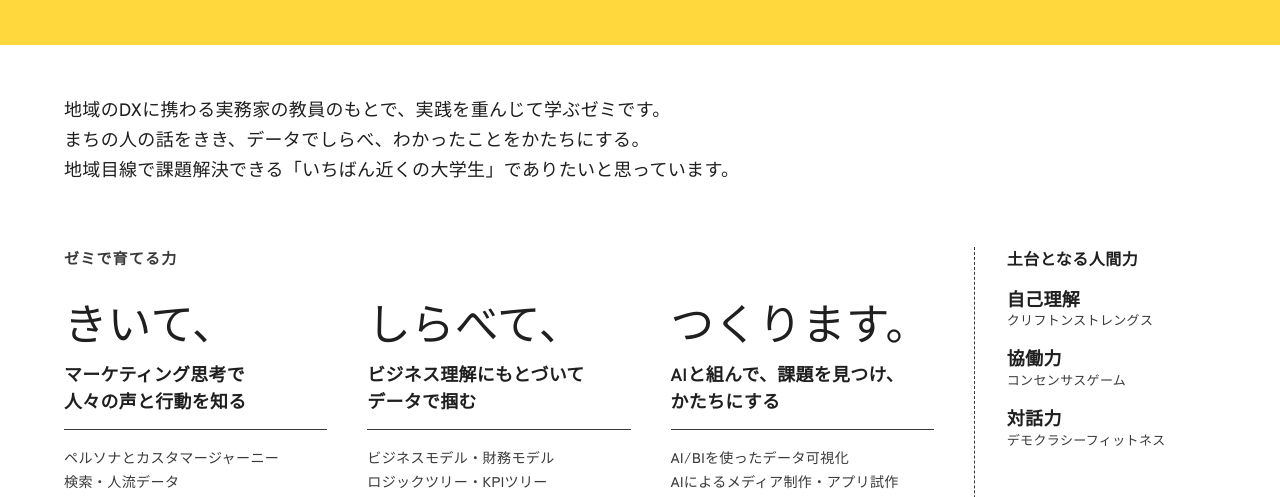
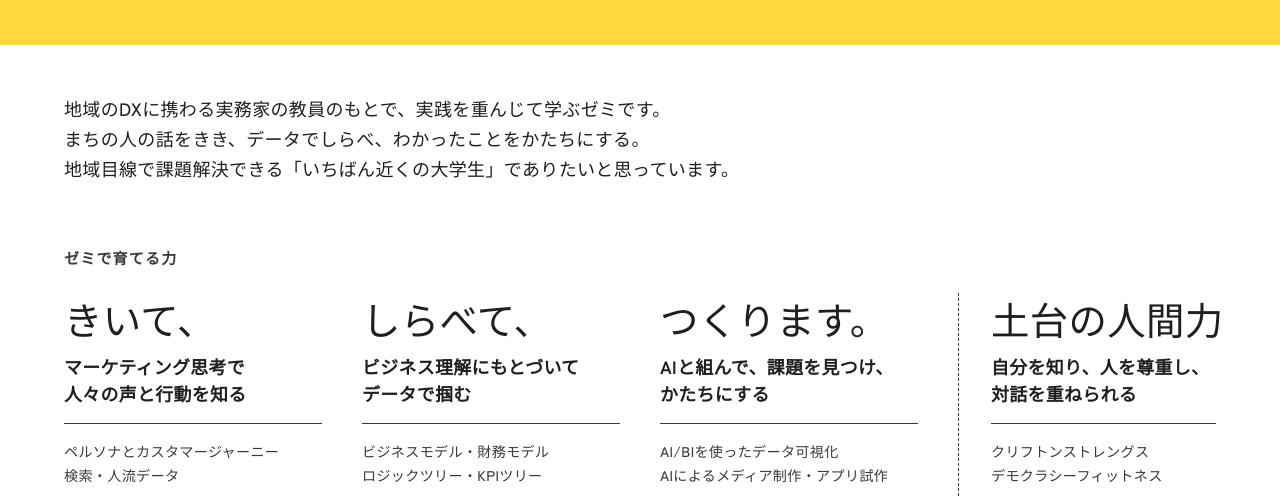
Before and after one commit to koseimiyazaki/myweb, an Astro site: page /seminar in a window 1280 px wide. Shown: the part 303-800 px from the top of the page. Built offline with nearby package versions, Linux system fonts and the light colour scheme; Astro itself is replaced by a stand-in of ours; a web font is replaced by a local one.

Commit message:
土台の人間力を「つくります。」と同じ書式に
Co-Authored-By: Claude Opus 5.5 <noreply@anthropic.com>
Claude-Session: https://claude.ai/code/session_019HVfXgnykPWVn6ptdB1NJx

```diff
--- a/src/components/SeminarGoals.astro
+++ b/src/components/SeminarGoals.astro
@@ -23,10 +23,9 @@
       <button type="button" class="mz-scene-btn" data-scene="tsukuru" aria-expanded="false">取り組み風景</button>
     </div>
     <div class="mz-base">
-      <h3>土台となる人間力</h3>
-      <p><strong>自己理解</strong><span>クリフトンストレングス</span></p>
-      <p><strong>協働力</strong><span>コンセンサスゲーム</span></p>
-      <p><strong>対話力</strong><span>デモクラシーフィットネス</span></p>
+      <p class="mz-hand mz-verb">土台の人間力</p>
+      <p class="mz-lead">自分を知り、人を尊重し、<br>対話を重ねられる</p>
+      <p class="mz-examples">クリフトンストレングス<br>デモクラシーフィットネス</p>
       <button type="button" class="mz-scene-btn" data-scene="base" aria-expanded="false">取り組み風景</button>
     </div>
   </div>
@@ -45,7 +44,7 @@
         <div class="mz-scene__grid"><figure><img src="/seminar/projects/2026-seminar-scene-2.jpg" alt="自作のアプリを試し合う" loading="lazy" /><figcaption>自作のアプリを試し合う</figcaption></figure><figure><img src="/seminar/projects/2026-seminar-scene.jpg" alt="まちづくりアプリのデモ" loading="lazy" /><figcaption>まちづくりアプリのデモ</figcaption></figure><figure><img src="/seminar/projects/2025-nokisaki-poster.jpg" alt="調査の掲示物をつくる" loading="lazy" /><figcaption>調査の掲示物をつくる</figcaption></figure><figure><img src="/seminar/projects/2025-kobematch-present-1.jpg" alt="企業に提案をプレゼンする" loading="lazy" /><figcaption>企業に提案をプレゼンする</figcaption></figure></div>
       </div>
       <div class="mz-scene" id="mz-scene-base" hidden>
-        <div class="mz-scene__head"><p class="mz-hand mz-scene__title">土台となる人間力の取り組み風景</p><button type="button" class="mz-scene__close" aria-label="閉じる">×</button></div>
+        <div class="mz-scene__head"><p class="mz-hand mz-scene__title">土台の人間力の取り組み風景</p><button type="button" class="mz-scene__close" aria-label="閉じる">×</button></div>
         <div class="mz-scene__grid"><figure><img src="/seminar/projects/2025-teambuilding-1.jpg" alt="コンセンサスゲーム" loading="lazy" /><figcaption>コンセンサスゲーム</figcaption></figure><figure><img src="/seminar/projects/2025-teambuilding-2.jpg" alt="カードゲームでチームづくり" loading="lazy" /><figcaption>カードゲームでチームづくり</figcaption></figure><figure><img src="/seminar/projects/2024-consensus-game.jpg" alt="話し合って順位を決める" loading="lazy" /><figcaption>話し合って順位を決める</figcaption></figure><figure><img src="/seminar/projects/2024-interview-roleplay.jpg" alt="面接に向けたロールプレイング" loading="lazy" /><figcaption>面接に向けたロールプレイング</figcaption></figure></div>
       </div>
 
@@ -180,3 +179,21 @@
   .semi-section .mz-goals .mz-base{margin-top:0}
 }
 </style>
+<style is:global>
+/* 土台の人間力を「つくります。」と同じ書式に（点線の縦線だけ残す） */
+.semi-section .mz-goals .mz-base{margin-top:0;gap:0;padding:0 0 0 32px}
+.semi-section .mz-goals .mz-base > p:last-of-type{margin-bottom:0}
+.semi-section .mz-goals .mz-base .mz-examples{margin-bottom:14px}
+.semi-section .mz-goals .mz-base .mz-verb{white-space:nowrap}
+@media (max-width:640px){ .semi-section .mz-goals .mz-base{padding:20px 0 0} }
+</style>
+<style is:global>
+.semi-section .mz-goals .mz-skills{grid-template-columns:repeat(4,minmax(0,1fr))}
+.semi-section .mz-goals .mz-skills > .mz-base{margin-top:0}
+@media (max-width:1100px){.semi-section .mz-goals .mz-skills{grid-template-columns:repeat(2,minmax(0,1fr))}}
+@media (max-width:640px){.semi-section .mz-goals .mz-skills{grid-template-columns:1fr}}
+</style>
+<style is:global>
+.semi-section .mz-goals .mz-skills .mz-verb{white-space:nowrap;font-size:clamp(30px,3vw,44px)}
+@media (max-width:1100px){.semi-section .mz-goals .mz-skills .mz-verb{font-size:clamp(30px,5vw,44px)}}
+</style>
```
